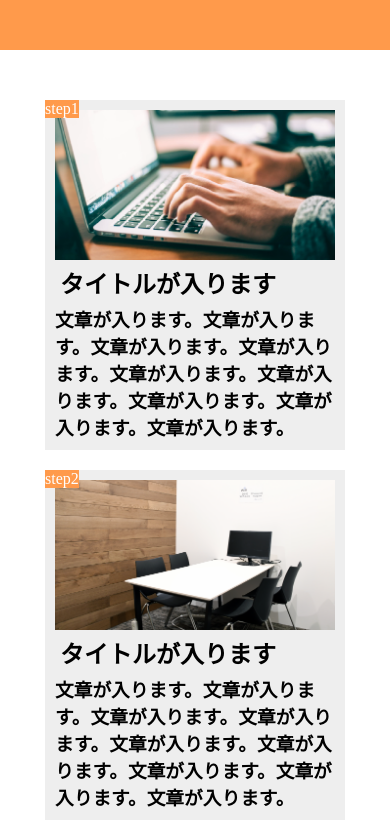
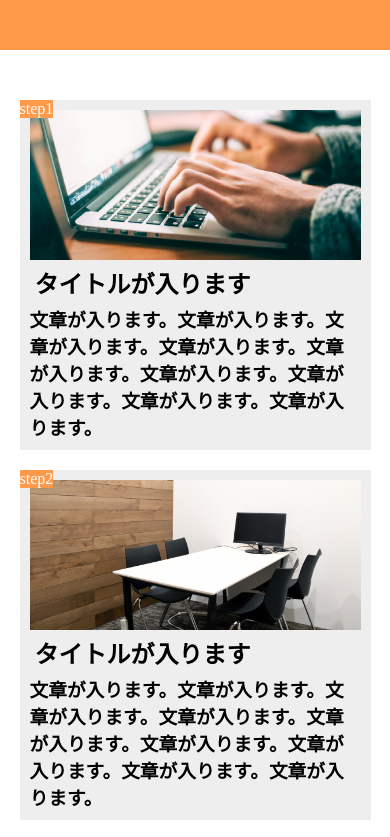
Before and after one commit to Shingo0416/task1, a plain HTML site: page index.html in a window 390 px wide. Shown: the top 837 px of the page. Drawn offline with Linux system fonts and the light colour scheme.

Commit message:
課題再提出

```diff
--- a/style.css
+++ b/style.css
@@ -75,7 +75,7 @@ footer {
 }
 
  .step-box{
-  width: 300px;
+  width: 90%;
   margin: 0px auto;
   margin-bottom: 20px;
   position: relative;
```
